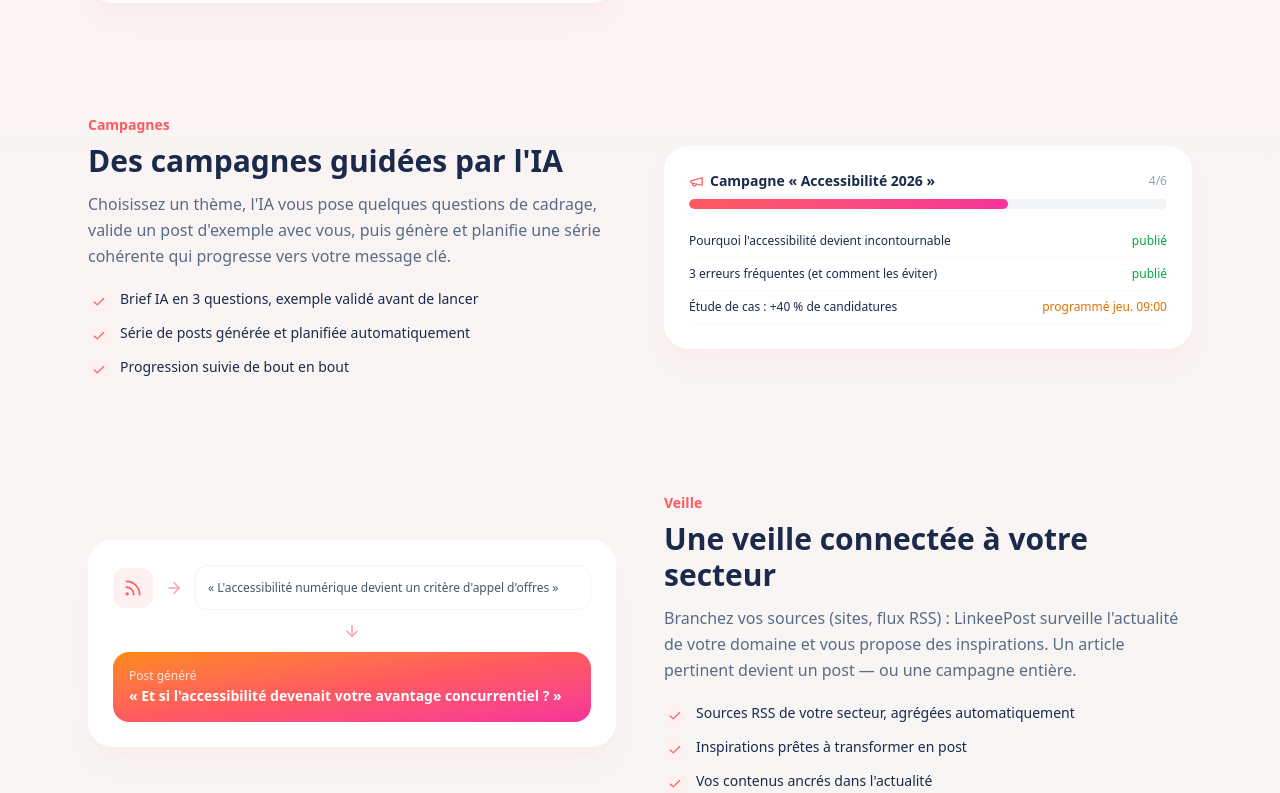
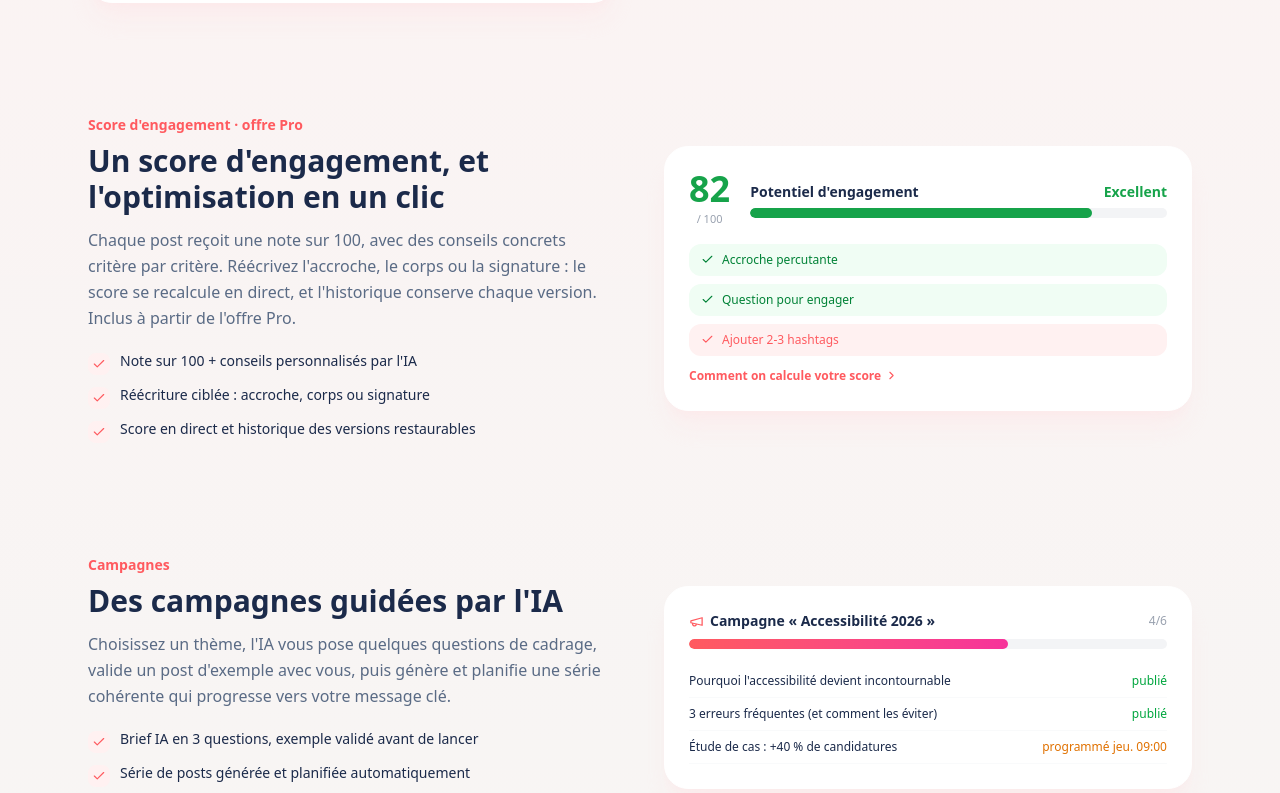
Before and after one commit to JacquesCastel/PostGenius, a Next.js app: page /fonctionnalites in a window 1280 px wide. Shown: the part 1507-2300 px from the top of the page. Built offline with nearby package versions, Linux system fonts and the light colour scheme.

Commit message:
Bloc scoring sur /fonctionnalites + script de publication de l'article blog

```diff
--- a/app/fonctionnalites/page.js
+++ b/app/fonctionnalites/page.js
@@ -161,6 +161,50 @@ export default function FonctionnalitesPage() {
                 </div>
               ))}
             </div>
+          </Card>
+        </Feature>
+
+        {/* Score d'engagement (offre Pro) */}
+        <Feature
+          tag="Score d'engagement · offre Pro"
+          title="Un score d'engagement, et l'optimisation en un clic"
+          text="Chaque post reçoit une note sur 100, avec des conseils concrets critère par critère. Réécrivez l'accroche, le corps ou la signature : le score se recalcule en direct, et l'historique conserve chaque version. Inclus à partir de l'offre Pro."
+          points={[
+            "Note sur 100 + conseils personnalisés par l'IA",
+            "Réécriture ciblée : accroche, corps ou signature",
+            "Score en direct et historique des versions restaurables",
+          ]}
+        >
+          <Card>
+            <div className="flex items-center gap-5">
+              <div className="text-center shrink-0">
+                <p className="text-4xl font-extrabold text-[#16a34a] leading-none">82</p>
+                <p className="text-[11px] text-gray-400 mt-1">/ 100</p>
+              </div>
+              <div className="flex-1">
+                <div className="flex items-center justify-between mb-1.5">
+                  <span className="text-sm font-semibold">Potentiel d'engagement</span>
+                  <span className="text-sm font-bold text-[#16a34a]">Excellent</span>
+                </div>
+                <div className="h-2.5 bg-gray-100 rounded-full overflow-hidden">
+                  <div className="h-full rounded-full bg-[#16a34a]" style={{ width: "82%" }} />
+                </div>
+              </div>
+            </div>
+            <div className="mt-4 space-y-2">
+              {[
+                { label: "Accroche percutante", ok: true },
+                { label: "Question pour engager", ok: true },
+                { label: "Ajouter 2-3 hashtags", ok: false },
+              ].map((f) => (
+                <div key={f.label} className={`flex items-center gap-2 rounded-xl px-3 py-2 text-xs ${f.ok ? "bg-green-50 text-green-700" : "bg-[#fff1f1] text-[#ff5a5f]"}`}>
+                  <Check size={13} /> {f.label}
+                </div>
+              ))}
+            </div>
+            <Link href="/scoring" className="text-xs font-semibold text-[#ff5a5f] hover:underline mt-3 inline-flex items-center gap-1">
+              Comment on calcule votre score <ChevronRight size={13} />
+            </Link>
           </Card>
         </Feature>
 
--- /dev/null
+++ b/scripts/publish-blog-score.mjs
@@ -0,0 +1,85 @@
+// Publie l'article "Score d'engagement" sur le blog (upsert par slug).
+// Lancer depuis ~/linkedin :  node --env-file=.env scripts/publish-blog-score.mjs
+// (sur le serveur, le .env pointe déjà vers la base de prod)
+import { PrismaClient } from "@prisma/client";
+
+const prisma = new PrismaClient();
+
+const SLUG = "score-engagement-linkedin";
+
+const TITLE = "Le score d'engagement : savez-vous si votre post LinkedIn va marcher, avant de le publier ?";
+
+const EXCERPT =
+  "LinkeePost note le potentiel de chaque post sur 100, vous explique quoi améliorer critère par critère, et réécrit pour vous l'accroche, le corps ou la signature. Voici comment fonctionne notre score d'engagement.";
+
+const CONTENT = `La plupart des gens publient sur LinkedIn à l'aveugle. On écrit un post, on relit deux fois, on appuie sur « Publier »… et on croise les doigts. Quelques heures plus tard, le verdict tombe : trois likes et un silence poli. Sans savoir, vraiment, ce qui aurait pu changer la donne.
+
+Chez LinkeePost, on a voulu supprimer cette part de hasard. Chaque post que vous générez reçoit un **score d'engagement sur 100**, accompagné d'une explication claire, critère par critère, de ce qui fonctionne et de ce qui peut être amélioré. Voici comment ça marche.
+
+## Une note, mais surtout une explication
+
+Un chiffre seul ne sert à rien. « Votre post vaut 64/100 » : et ensuite ?
+
+C'est pourquoi le score n'est jamais affiché tout seul. À côté de la jauge, LinkeePost détaille **chaque critère** : ce qui est déjà réussi (et pourquoi le garder), et ce qui mérite un coup de pouce (avec un conseil concret pour y arriver). L'objectif n'est pas de vous juger, mais de vous apprendre, post après post, ce qui rend un contenu plus engageant.
+
+## Notre méthode : la vitesse de l'automatique, la finesse de l'IA
+
+Le score repose sur une approche **hybride**, en deux temps.
+
+**1. Une analyse instantanée.** Dès qu'un post est généré, LinkeePost l'évalue en temps réel sur sept critères mesurables, issus des bonnes pratiques observées sur LinkedIn. C'est immédiat, déterministe, et ça ne dépend d'aucun appel externe : la note s'affiche aussitôt.
+
+**2. Des conseils personnalisés par l'IA.** En parallèle, un modèle d'intelligence artificielle lit réellement votre post et ajoute deux à trois recommandations propres à votre contenu — celles qu'une simple grille de critères ne peut pas deviner.
+
+Vous obtenez ainsi le meilleur des deux mondes : la rigueur d'un barème objectif, et l'intelligence d'une relecture sur mesure.
+
+## Les 7 critères qui composent votre score
+
+Le score sur 100 se répartit entre sept critères, chacun avec son poids :
+
+- **Accroche (20 points)** — La première ligne, celle qu'on lit avant le « voir plus ». Courte et porteuse d'une tension (question, chiffre, promesse), c'est elle qui décide si on clique.
+- **Longueur & aération (20 points)** — Un texte entre 600 et 1 600 caractères, découpé en courts paragraphes. Un pavé compact décourage ; un texte aéré se lit d'un trait.
+- **Question / interaction (15 points)** — Une question ouverte qui invite à réagir. C'est le levier numéro un pour déclencher des commentaires — et l'algorithme adore les commentaires.
+- **Hashtags (15 points)** — 2 à 5 hashtags vraiment pertinents : ni zéro, ni une avalanche qui fait spammy.
+- **Format (10 points)** — Carrousels et vidéos engagent en moyenne bien plus que le texte seul. On vous le signale quand le sujet s'y prête.
+- **Émojis (10 points)** — 1 à 6 émojis pour rythmer et guider l'œil, sans en abuser.
+- **Appel à l'action (10 points)** — Une incitation claire en fin de post (« Dites-moi en commentaire… », « Partagez si ça vous parle »).
+
+À chaque critère, vous savez exactement où vous en êtes et comment progresser.
+
+## De la note à l'action : la réécriture ciblée
+
+C'est là que LinkeePost va plus loin qu'un simple « score ». Une fois la note affichée, vous pouvez **appliquer les conseils en un clic** — sans tout réécrire à la main.
+
+Mieux : vous choisissez le **périmètre** de la réécriture. Tout le post, ou seulement l'**accroche**, le **corps** ou la **signature**. L'IA réécrit la partie concernée en gardant votre sujet, votre langue et votre ton, et laisse le reste intact.
+
+Et à chaque modification, **le score se recalcule sous vos yeux** : la jauge s'anime, les critères se mettent à jour, vous voyez immédiatement l'effet de votre changement. Vous pouvez enchaîner les améliorations et regarder la note grimper.
+
+## Rien ne se perd : l'historique des versions
+
+Vous avez préféré l'accroche d'avant ? Aucun souci. Chaque réécriture et chaque édition manuelle sont conservées dans un **historique de versions**, avec leur score respectif. Un clic suffit pour **restaurer** n'importe quelle version. Vous expérimentez sans jamais rien perdre.
+
+## Un indicateur de qualité, pas une boule de cristal
+
+Soyons honnêtes : aucun outil ne peut prédire le nombre exact de vues ou de likes d'un post. La performance réelle dépend aussi de votre réseau, du sujet, du moment de publication.
+
+Le score LinkeePost ne prétend pas deviner l'avenir. Il mesure le **respect des bonnes pratiques** qui, statistiquement, favorisent l'engagement. C'est un copilote : il vous évite les erreurs classiques et vous oriente vers vos meilleurs posts. La décision finale, elle, reste toujours la vôtre.
+
+## Essayez par vous-même
+
+La prochaine fois que vous publierez, vous saurez où vous mettez les pieds — et comment faire mieux.
+
+Pour comprendre notre procédé en détail, découvrez la [page dédiée au score d'engagement](/scoring). Et pour l'essayer sur vos propres posts, [créez votre compte LinkeePost](/app) : 14 jours d'essai gratuit, sans carte bancaire.
+
+*Envie de voir comment tout s'enchaîne, du brief à la publication ? Jetez un œil à [notre fonctionnement étape par étape](/comment-ca-marche).*`;
+
+const article = await prisma.article.upsert({
+  where: { slug: SLUG },
+  update: { title: TITLE, excerpt: EXCERPT, content: CONTENT, published: true, publishedAt: new Date() },
+  create: { slug: SLUG, title: TITLE, excerpt: EXCERPT, content: CONTENT, published: true, publishedAt: new Date() },
+});
+
+console.log("\n✅ Article publié :");
+console.log("   /blog/" + article.slug);
+console.log("   publié :", article.published, "\n");
+
+await prisma.$disconnect();
```
